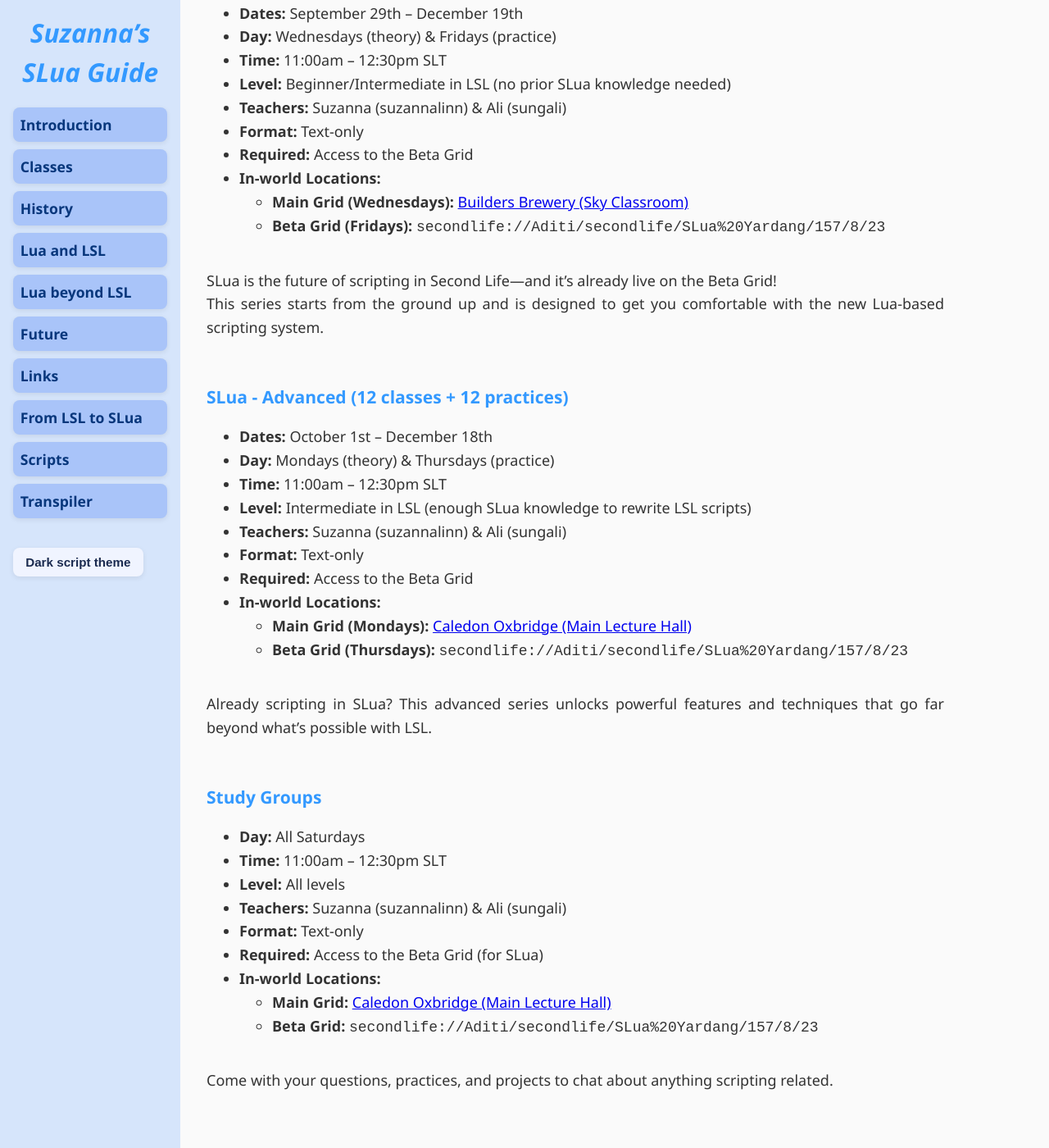
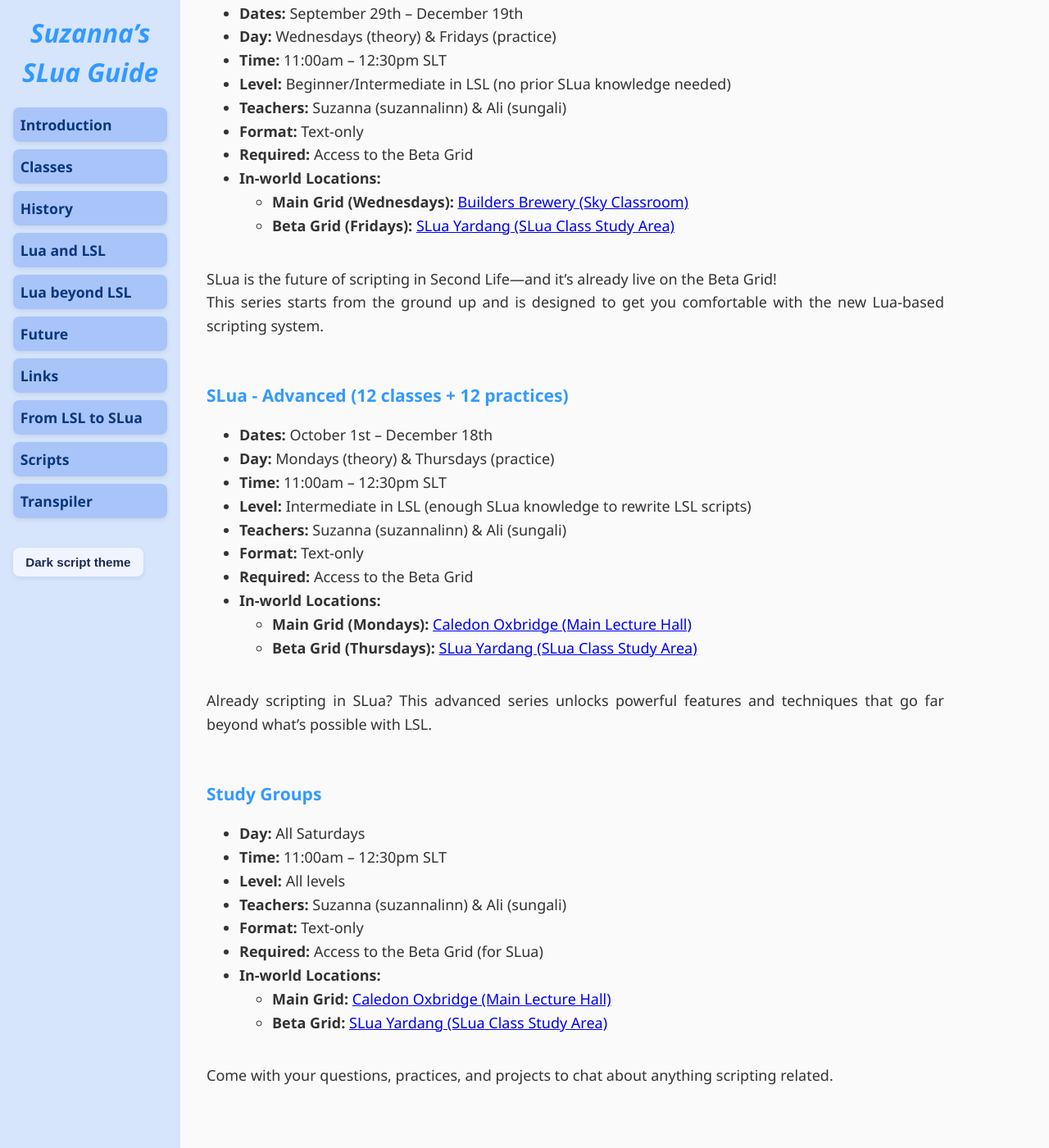
Before and after one commit to Suzanna-Linn/slua, a Jekyll site: the page built from docs/classes.md, in a window 1280 px wide and 1400 px high, scrolled down 940 px. Shown: the whole window at 82% size. Built offline with Jekyll 4.4.1, drawn with Linux system fonts in a browser that asks for light colours; nearby versions of some CDN libraries; our own code applies the rules of GitHub Pages for plain Markdown files; comment, search, counter and statistics services are not loaded.

Commit message:
Update classes.md

```diff
--- a/docs/classes.md
+++ b/docs/classes.md
@@ -32,7 +32,7 @@ This will open up a myriad of possibilities for creators, from interactive displ
 - **Required:** Access to the Beta Grid
 - **In-world Locations:**
   - **Main Grid (Wednesdays):** [Builders Brewery (Sky Classroom)](https://maps.secondlife.com/secondlife/Builders%20Brewery/59/73/607)
-  - **Beta Grid (Fridays):** `secondlife://Aditi/secondlife/SLua%20Yardang/157/8/23`
+  - **Beta Grid (Fridays):** [SLua Yardang (SLua Class Study Area)](secondlife://Aditi/secondlife/SLua%20Yardang/157/8/23)
 
 SLua is the future of scripting in Second Life—and it's already live on the Beta Grid!
 This series starts from the ground up and is designed to get you comfortable with the new Lua-based scripting system.
@@ -48,7 +48,7 @@ This series starts from the ground up and is designed to get you comfortable wit
 - **Required:** Access to the Beta Grid
 - **In-world Locations:**
   - **Main Grid (Mondays):** [Caledon Oxbridge (Main Lecture Hall)](http://maps.secondlife.com/secondlife/Caledon%20Oxbridge/72/140/29)
-  - **Beta Grid (Thursdays):** `secondlife://Aditi/secondlife/SLua%20Yardang/157/8/23`
+  - **Beta Grid (Thursdays):** [SLua Yardang (SLua Class Study Area)](secondlife://Aditi/secondlife/SLua%20Yardang/157/8/23)
 
 Already scripting in SLua? This advanced series unlocks powerful features and techniques that go far beyond what’s possible with LSL.
 
@@ -62,6 +62,6 @@ Already scripting in SLua? This advanced series unlocks powerful features and te
 - **Required:** Access to the Beta Grid (for SLua)
 - **In-world Locations:**
   - **Main Grid:** [Caledon Oxbridge (Main Lecture Hall)](http://maps.secondlife.com/secondlife/Caledon%20Oxbridge/72/140/29)
-  - **Beta Grid:** `secondlife://Aditi/secondlife/SLua%20Yardang/157/8/23`
+  - **Beta Grid:** [SLua Yardang (SLua Class Study Area)](secondlife://Aditi/secondlife/SLua%20Yardang/157/8/23)
 
 Come with your questions, practices, and projects to chat about anything scripting related.
```
